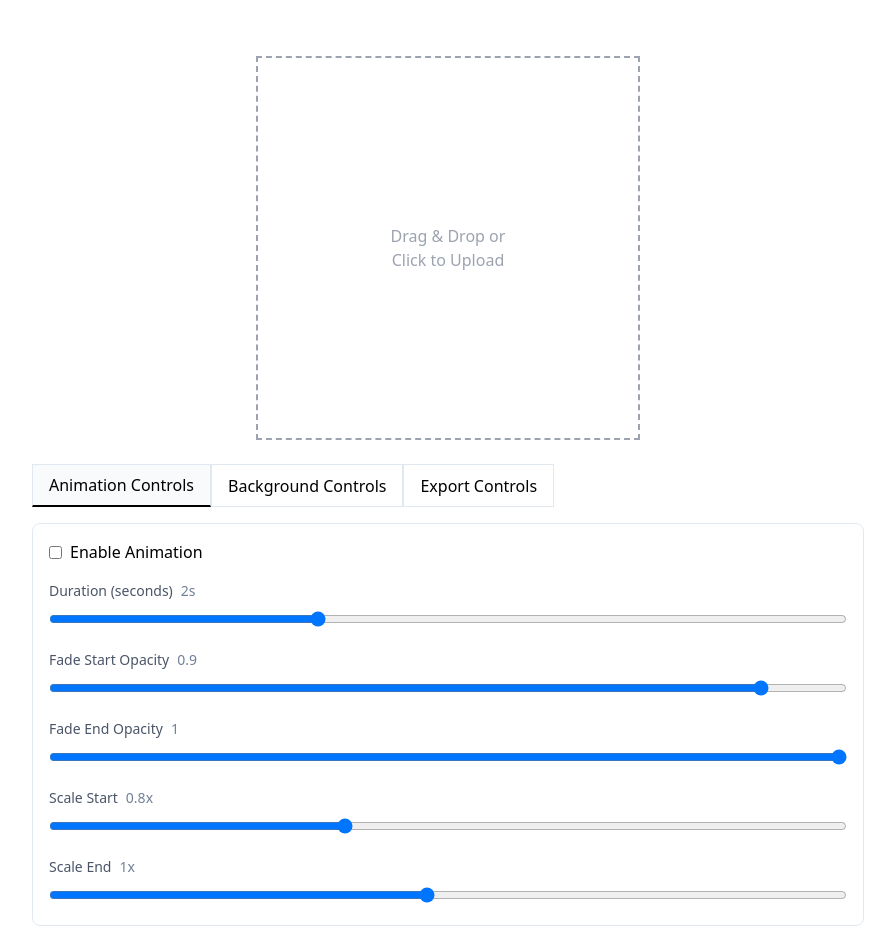
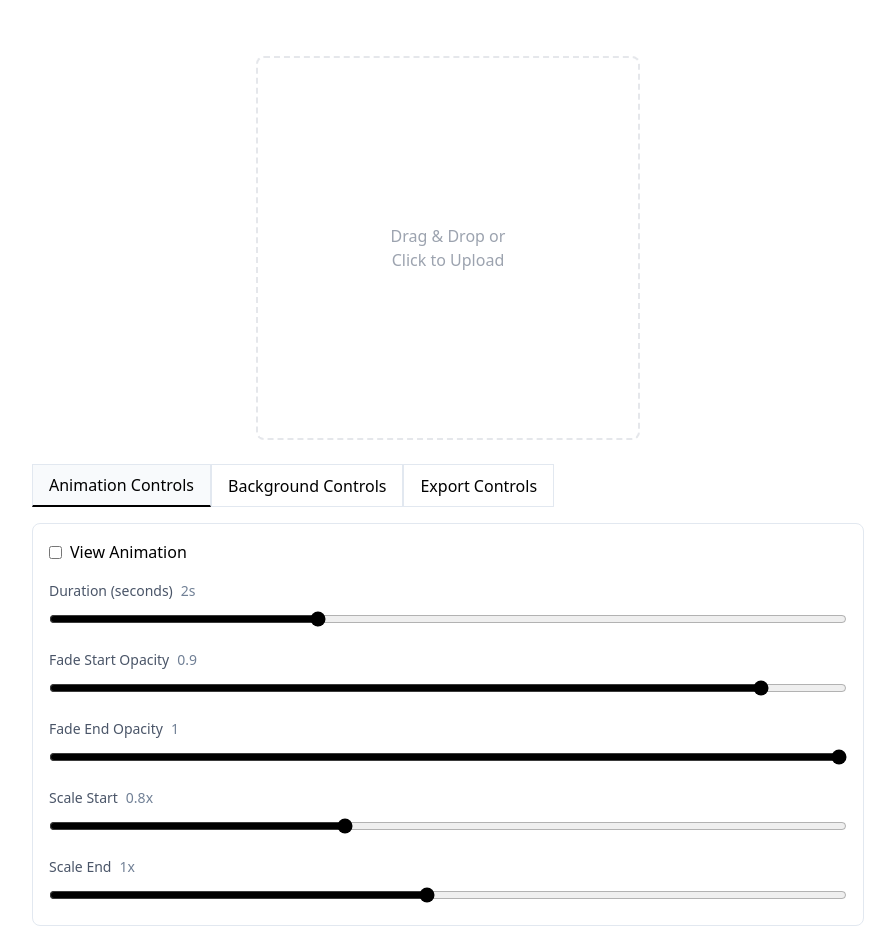
Before and after one commit to storyl/ny-after-dark-hackathon, a Next.js app: page / in a window 1280 px wide. Shown: the top 952 px of the page, without its empty margins (192-1087 px from the left). Built offline with nearby package versions, Linux system fonts and the light colour scheme.

Commit message:
style update

```diff
--- a/app/page.js
+++ b/app/page.js
@@ -2,7 +2,7 @@
 
 import React, { useState } from 'react';
 import { removeBackground } from "@imgly/background-removal";
-import { SketchPicker } from "react-color";
+import { ChromePicker } from "react-color";
 
 const AnimatedImageEditor = () => {
   const [image, setImage] = useState(null);
@@ -289,15 +289,11 @@ const AnimatedImageEditor = () => {
         }
 
         .export-button {
-          background-color: #3b82f6;
+          background-color: black;
           color: white;
           padding: 0.5rem 1rem;
           border-radius: 0.375rem;
           transition: background-color 0.2s;
-        }
-
-        .export-button:hover:not(:disabled) {
-          background-color: #2563eb;
         }
 
         .export-button:disabled {
@@ -308,8 +304,8 @@ const AnimatedImageEditor = () => {
 
       {/* Image Upload Area */}
       <div
-        className={`w-96 h-96 border-2 border-dashed border-gray-400 flex items-center justify-center cursor-pointer relative overflow-hidden ${
-          image ? "border-none" : "border-gray-400"
+        className={`w-96 h-96 border-2  rounded-lg border-gray-200 flex items-center justify-center cursor-pointer relative overflow-hidden ${
+          image ? "border-solid" : "border-dashed"
         } ${loading ? "animate-pulse" : ""}`}
         style={{
           backgroundColor: bgColor,
@@ -330,7 +326,7 @@ const AnimatedImageEditor = () => {
           <img
             src={image}
             alt="Uploaded"
-            className="object-contain w-full h-full"
+            className="object-contain w-full h-full "
             style={getAnimationStyle()}
           />
         )}
@@ -370,7 +366,7 @@ const AnimatedImageEditor = () => {
                 onChange={(e) => setAnimationEnabled(e.target.checked)}
                 id="animation-toggle"
               />
-              <label htmlFor="animation-toggle">Enable Animation</label>
+              <label htmlFor="animation-toggle">View Animation</label>
             </div>
 
             <div className="space-y-4">
@@ -380,6 +376,7 @@ const AnimatedImageEditor = () => {
                   <span className="value-display">{animationConfig.duration}s</span>
                 </label>
                 <input
+                  className='accent-current'
                   type="range"
                   min="0.5"
                   max="5"
@@ -395,6 +392,7 @@ const AnimatedImageEditor = () => {
                   <span className="value-display">{animationConfig.fadeOpacity.start}</span>
                 </label>
                 <input
+                  className='accent-current'
                   type="range"
                   min="0"
                   max="1"
@@ -410,6 +408,7 @@ const AnimatedImageEditor = () => {
                   <span className="value-display">{animationConfig.fadeOpacity.end}</span>
                 </label>
                 <input
+                  className='accent-current'
                   type="range"
                   min="0"
                   max="1"
@@ -425,6 +424,7 @@ const AnimatedImageEditor = () => {
                   <span className="value-display">{animationConfig.scale.start}x</span>
                 </label>
                 <input
+                  className='accent-current'
                   type="range"
                   min="0.1"
                   max="2"
@@ -440,6 +440,7 @@ const AnimatedImageEditor = () => {
                   <span className="value-display">{animationConfig.scale.end}x</span>
                 </label>
                 <input
+                  className='accent-current'
                   type="range"
                   min="0.1"
                   max="2"
@@ -456,16 +457,16 @@ const AnimatedImageEditor = () => {
           <div className="control-container">
             <button
               onClick={handleRemoveBackground}
-              className="w-full bg-black text-white px-4 py-2 text-sm rounded mb-4"
+              className="w-full bg-black text-white px-4 py-2 rounded mb-4"
               disabled={loading}
             >
               {loading ? "Removing Background..." : "Remove Background"}
             </button>
 
-            <SketchPicker
+            <ChromePicker
               color={bgColor}
               onChange={(color) => setBgColor(color.hex)}
-              className="w-full"
+              className="w-full min-w-md"
             />
           </div>
         )}
@@ -479,6 +480,7 @@ const AnimatedImageEditor = () => {
                   <span className="value-display">{exportConfig.duration}s</span>
                 </label>
                 <input
+                  className='accent-current'
                   type="range"
                   min="1"
                   max="30"
@@ -497,6 +499,7 @@ const AnimatedImageEditor = () => {
                   <span className="value-display">{exportConfig.fps} fps</span>
                 </label>
                 <input
+                  className='accent-current'
                   type="range"
                   min="15"
                   max="60"
@@ -515,6 +518,7 @@ const AnimatedImageEditor = () => {
                   <span className="value-display">{Math.round(exportConfig.quality * 100)}%</span>
                 </label>
                 <input
+                  className='accent-current'
                   type="range"
                   min="0.1"
                   max="1"
```
